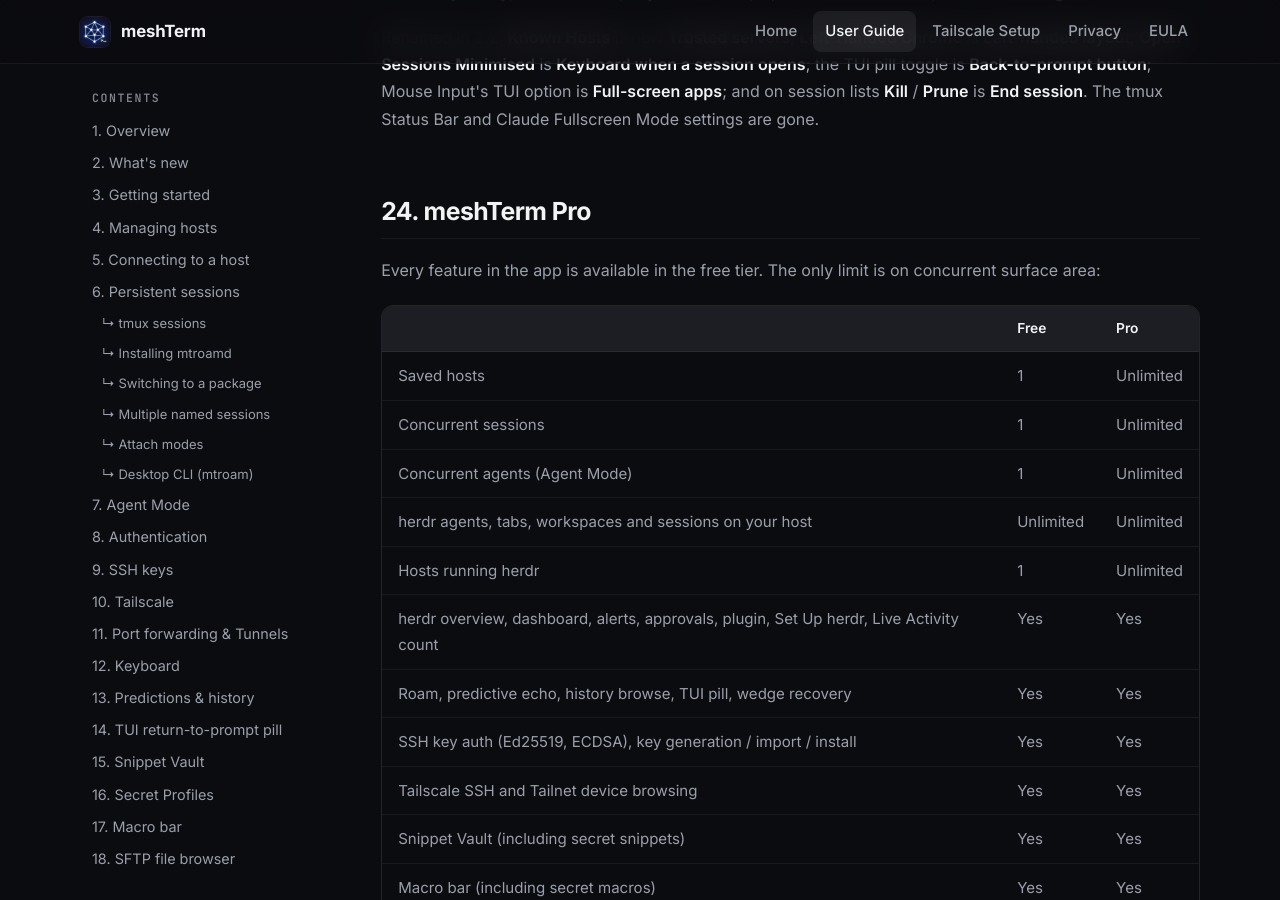
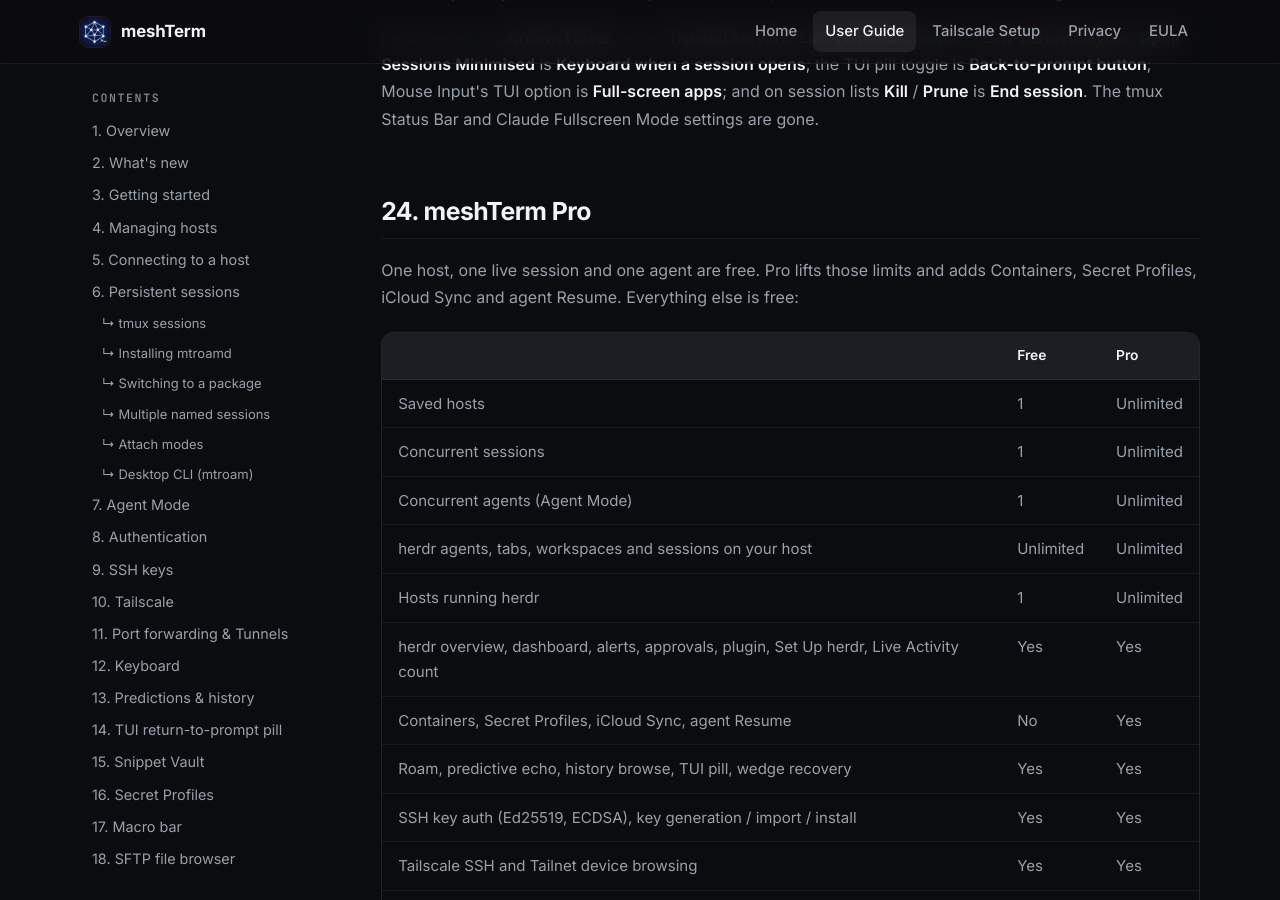
Before and after one commit to JBetchGH/meshterm-docs, a Jekyll site: the page built from meshterm.html, in a window 1280 px wide and 900 px high, scrolled down 37400 px. Built offline with Jekyll 4.4.1, drawn with Linux system fonts in a browser that asks for light colours.

Commit message:
Pro section: list what Pro adds, matching the paywall
Co-Authored-By: Claude Opus 5.5 <noreply@anthropic.com>

```diff
--- a/meshterm.html
+++ b/meshterm.html
@@ -1012,7 +1012,7 @@ services.mtroamd = { enable = true; users = [ "you" ]; };</pre>
     <!-- ============================================ -->
     <section id="pro">
       <h2>24. meshTerm Pro</h2>
-      <p>Every feature in the app is available in the free tier. The only limit is on concurrent surface area:</p>
+      <p>One host, one live session and one agent are free. Pro lifts those limits and adds Containers, Secret Profiles, iCloud Sync and agent Resume. Everything else is free:</p>
 
       <table>
         <thead><tr><th></th><th>Free</th><th>Pro</th></tr></thead>
@@ -1023,6 +1023,7 @@ services.mtroamd = { enable = true; users = [ "you" ]; };</pre>
           <tr><td>herdr agents, tabs, workspaces and sessions on your host</td><td>Unlimited</td><td>Unlimited</td></tr>
           <tr><td>Hosts running herdr</td><td>1</td><td>Unlimited</td></tr>
           <tr><td>herdr overview, dashboard, alerts, approvals, plugin, Set Up herdr, Live Activity count</td><td>Yes</td><td>Yes</td></tr>
+          <tr><td>Containers, Secret Profiles, iCloud Sync, agent Resume</td><td>No</td><td>Yes</td></tr>
           <tr><td>Roam, predictive echo, history browse, TUI pill, wedge recovery</td><td>Yes</td><td>Yes</td></tr>
           <tr><td>SSH key auth (Ed25519, ECDSA), key generation / import / install</td><td>Yes</td><td>Yes</td></tr>
           <tr><td>Tailscale SSH and Tailnet device browsing</td><td>Yes</td><td>Yes</td></tr>
```
